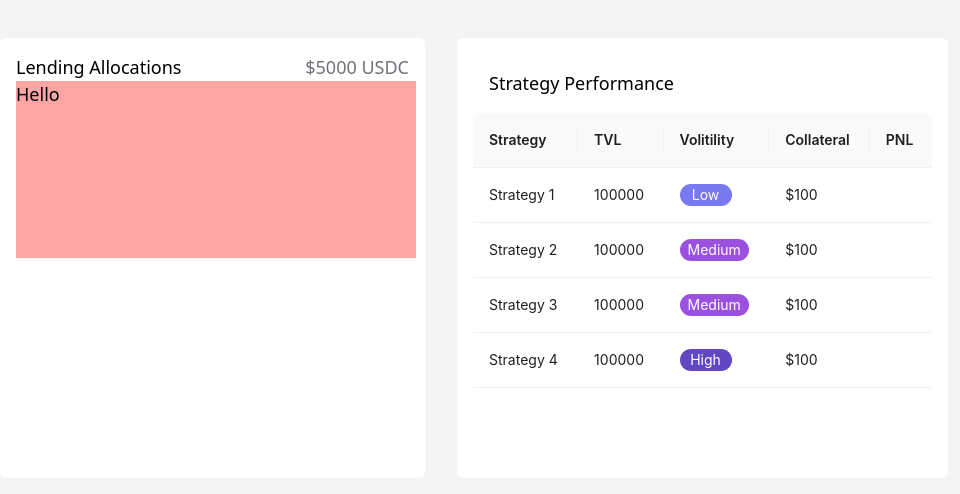
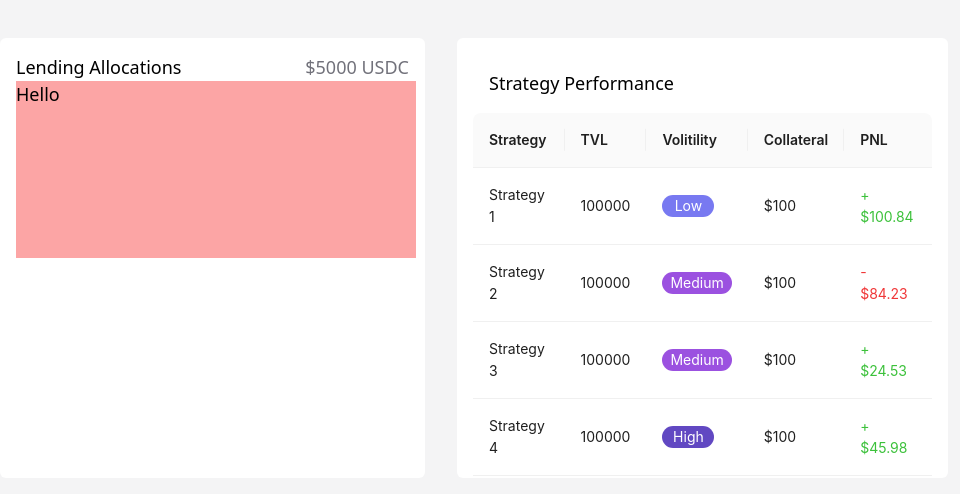
Before and after one commit to kolwea/goldlink-frontend-techscreen, a Next.js app: page / in a window 1280 px wide. Shown: the part 142-636 px from the top of the page, without its empty margins (0-960 px from the left). Built offline with nearby package versions, Linux system fonts and the light colour scheme.

Commit message:
PNL Formatting

```diff
--- a/src/pages/index.tsx
+++ b/src/pages/index.tsx
@@ -12,7 +12,7 @@ const TABLE_DATA = [
     tvl: 100000,
     volitility: 'Low',
     collateral: 100,
-    pnl: 100
+    pnl: 100.84
   },
   {
     key: '2',
@@ -20,21 +20,21 @@ const TABLE_DATA = [
     tvl: 100000,
     volitility: 'Medium',
     collateral: 100,
-    pnl: 100,
+    pnl: -84.23,
   }, {
     key: '3',
     strategy: 'Strategy 3',
     tvl: 100000,
     volitility: 'Medium',
     collateral: 100,
-    pnl: 100
+    pnl: 24.53
   }, {
     key: '4',
     strategy: 'Strategy 4',
     tvl: 100000,
     volitility: 'High',
     collateral: 100,
-    pnl: 100
+    pnl: 45.98
   },
 ]
 
@@ -47,7 +47,7 @@ const TABLE_COLUMNS = [
   {
     title: 'TVL',
     dataIndex: 'tvl',
-    key: 'tvl',
+    key: 'tvl'
   },
   {
     title: 'Volitility',
@@ -67,16 +67,15 @@ const TABLE_COLUMNS = [
     dataIndex: 'pnl',
     key: 'pnl',
     render: (pnl: number) => {
-      if (pnl < 0) {
-        return <div className="">
-        </div>
-      }
+      return (pnl < 0) ?
+        <div className="text-[color:var(--red)]">{`- $${Math.abs(pnl)}`}</div> :
+        <div className="text-[color:var(--green)]">{`+ $${pnl}`}</div>
     }
   },
 ]
 
 const VoltilityChip = (type: Volitility) => {
-  let style = type.toLocaleLowerCase() +"-chip";
+  let style = type.toLocaleLowerCase() + "-chip";
   return (
     <div className={`${style} chip`} >
       <div className="px-2">{type}</div>
```
